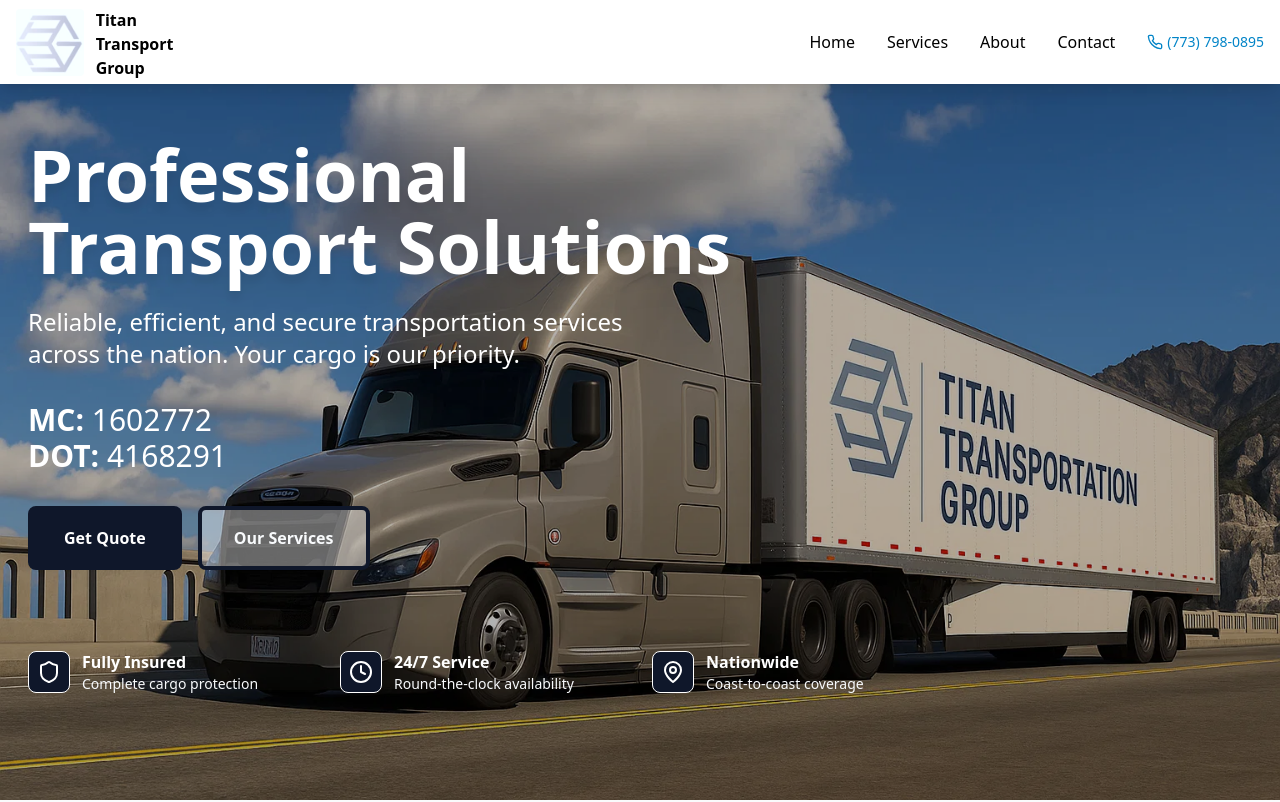
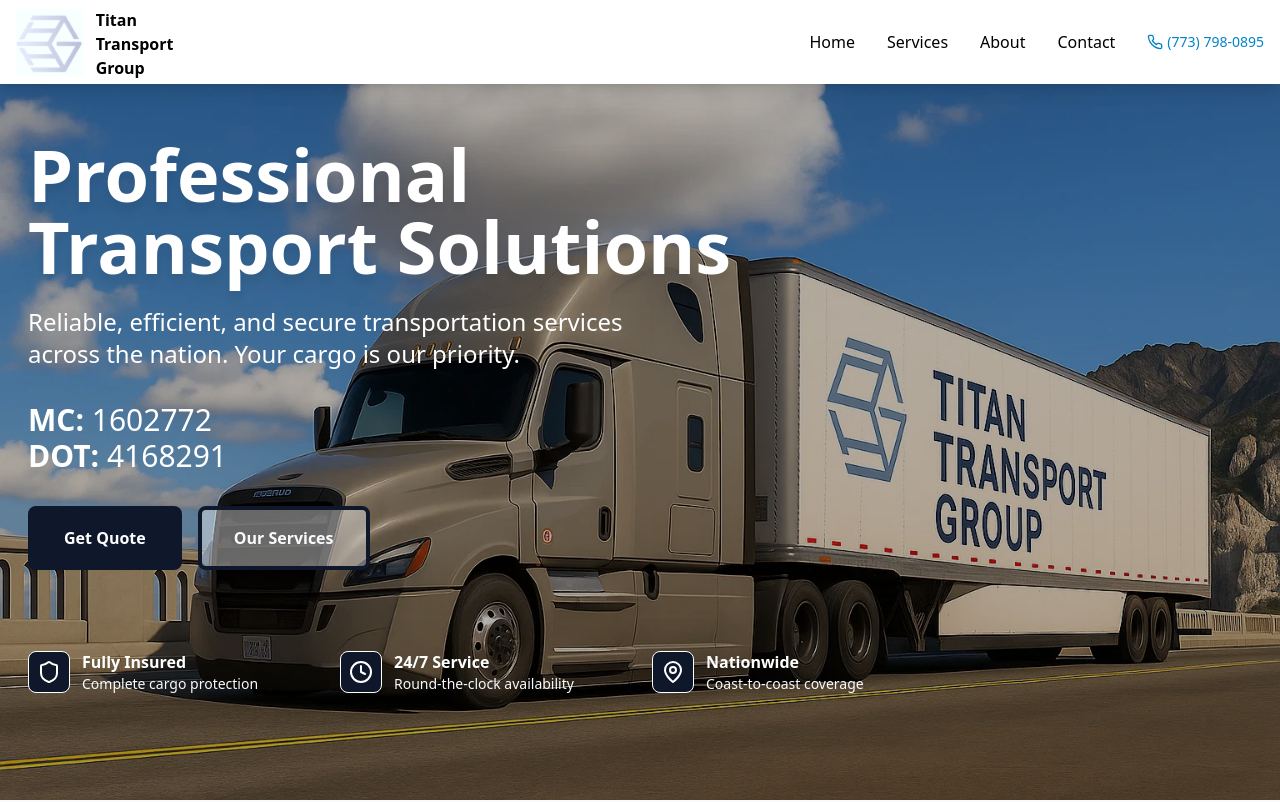
Before and after one commit to EasyRelay/titan_transportation_group, a React (Vite) app: page / in a window 1280 px wide. Shown: the top 802 px of the page. Built offline with nearby package versions, Linux system fonts and the light colour scheme.

Commit message:
Update Hero.tsx

```diff
--- a/src/components/Hero.tsx
+++ b/src/components/Hero.tsx
@@ -40,7 +40,7 @@
       {/* 📸 Blur qilingan orqa fon rasmi */}
       <div className="absolute inset-0 -z-20 ">
         <img
-          src="/image_2025-07-30_16-21-57.png"
+          src="/Truck titan.png"
           alt="Background"
           className="w-full h-full object-cover "
         />
```
